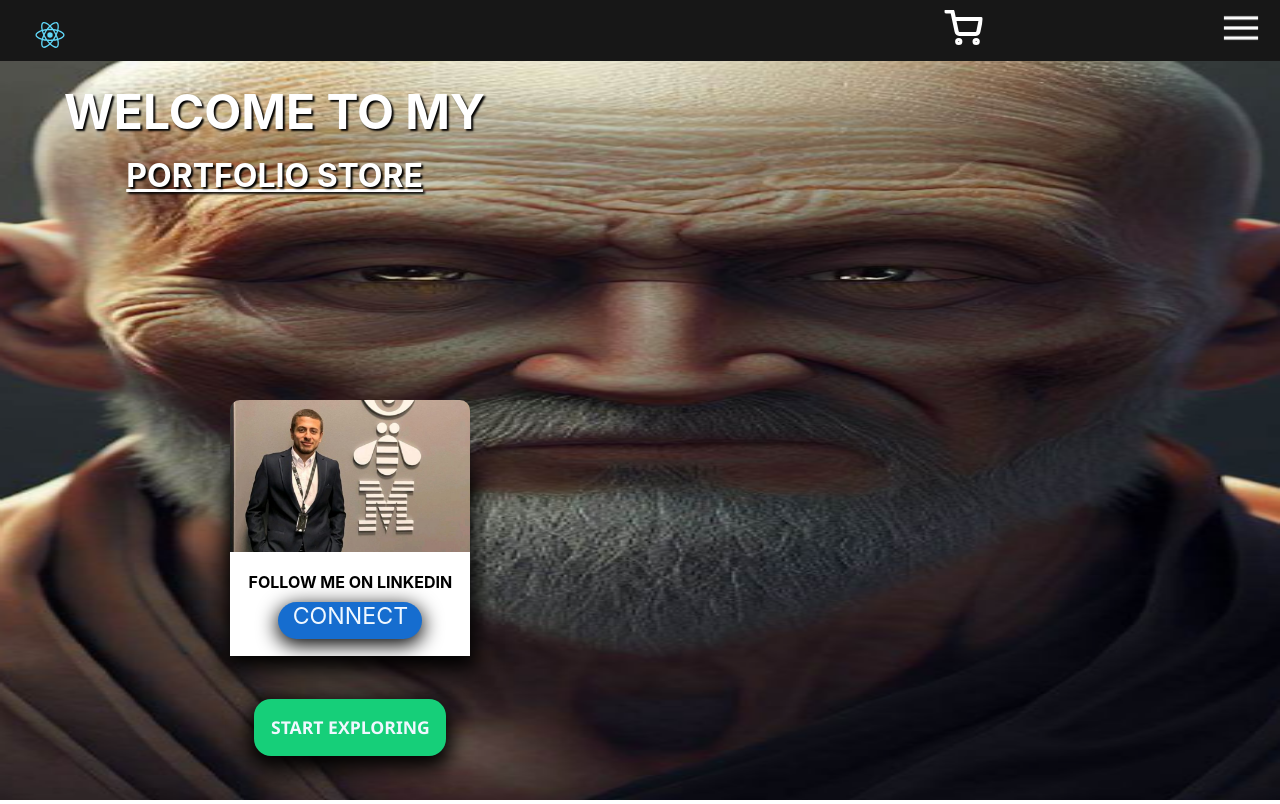
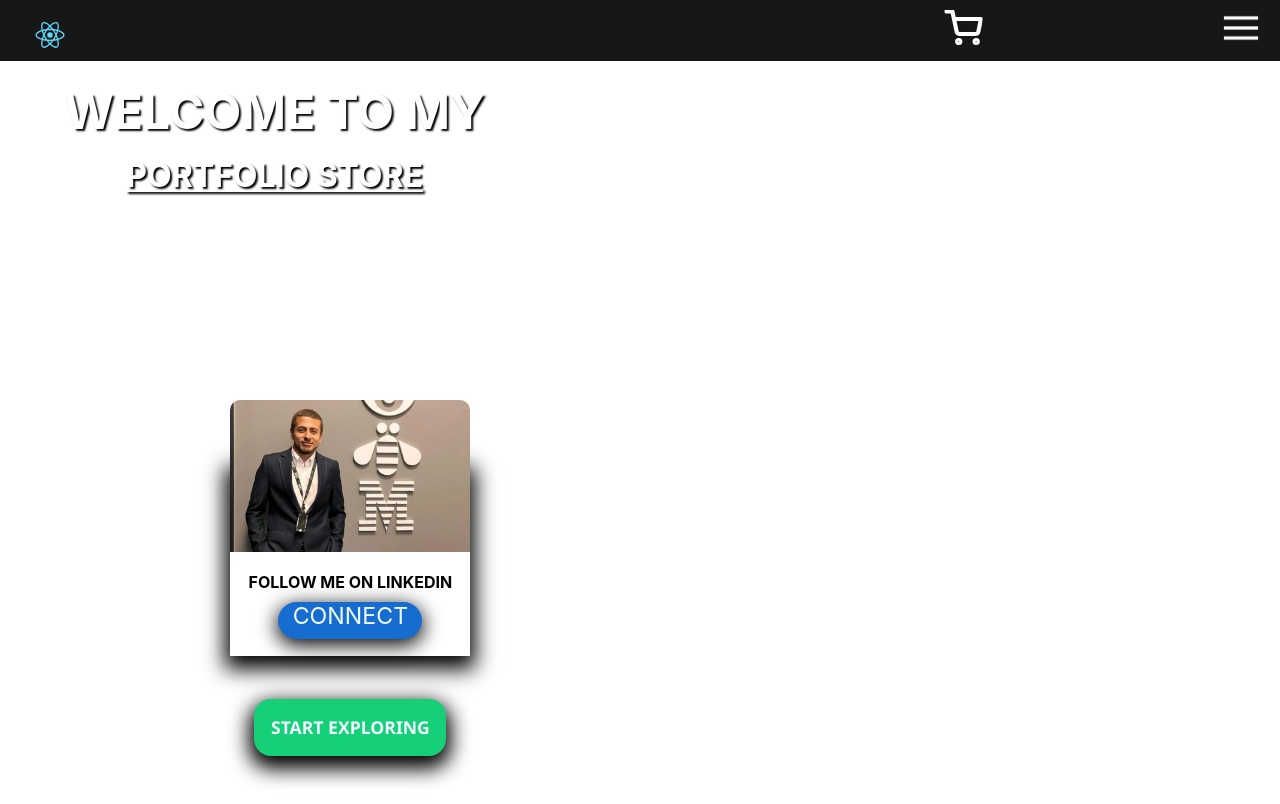
Before and after one commit to draginojd/MY-PORTFOLIO-STORE, a React (Create React App) app in the folder portfolio-store/: page / in a window 1280 px wide. Built offline with nearby package versions, Linux system fonts and the light colour scheme.

Commit message:
deleted bg

```diff
--- a/portfolio-store/src/LandingPage.jsx
+++ b/portfolio-store/src/LandingPage.jsx
@@ -6,7 +6,7 @@ import axios from "axios";
 function LandingPage() {
     return(
         <div className="landing-page-container">
-            <img src="/background2.png" alt="background" className="background1"/>
+
             <h1 className="welcome">WELCOME TO MY<br/><h2>PORTFOLIO STORE</h2></h1>
             <div className="linkedin-container">
                 <div className="linkedin-picture">
```
